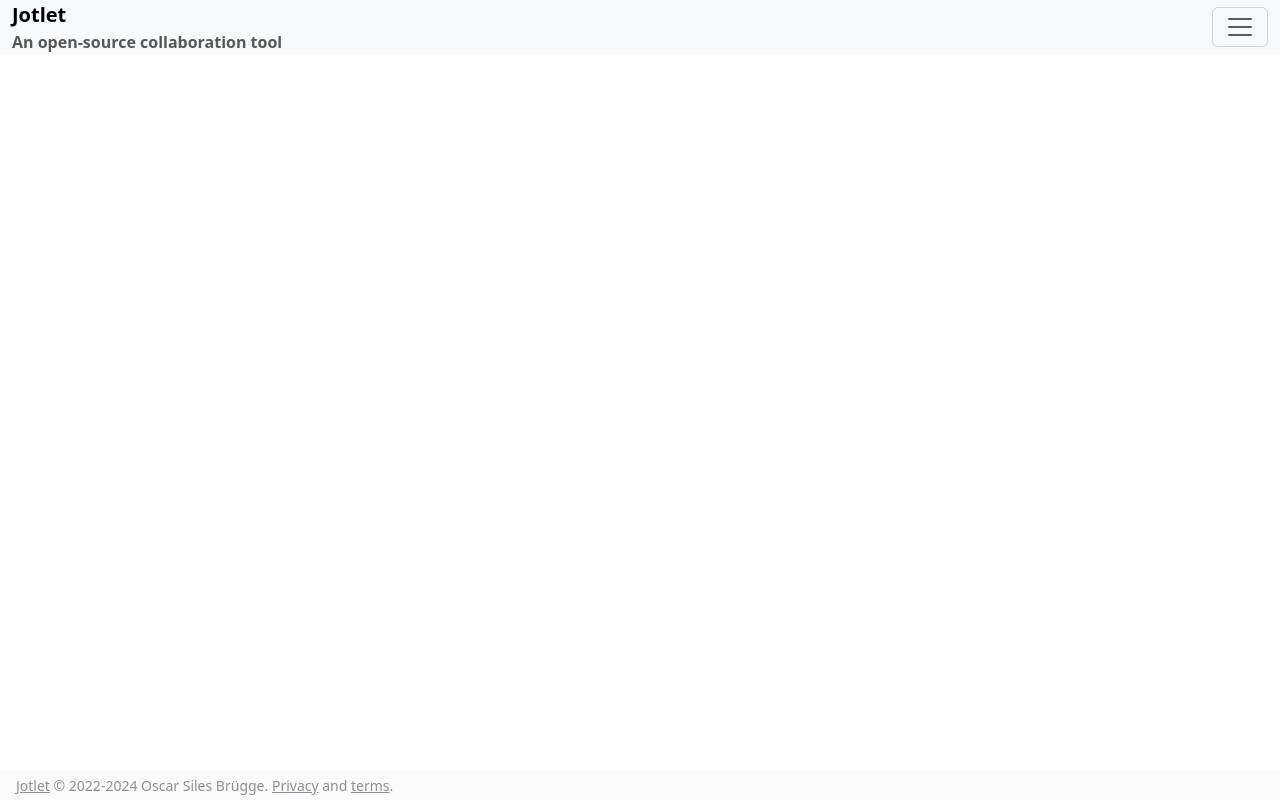
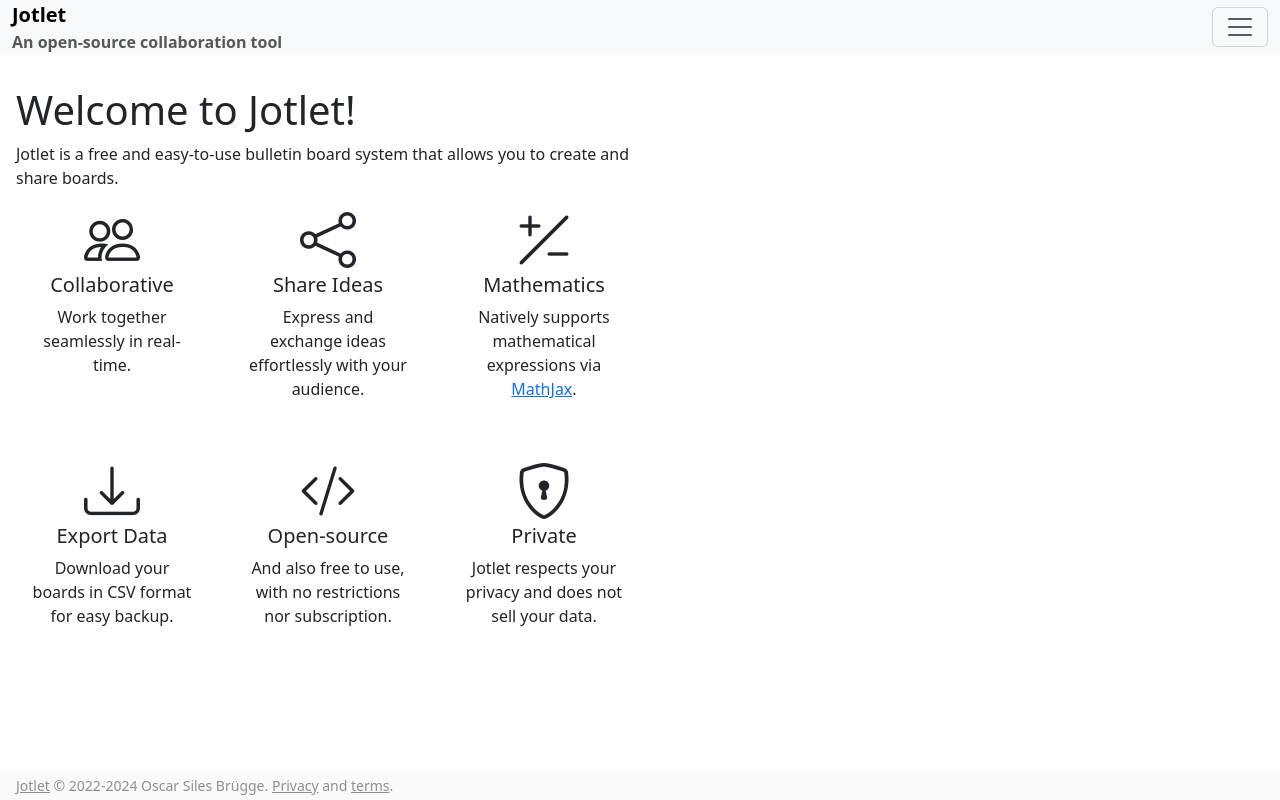
Before and after one commit to oscarsiles/jotlet, a Django app: template boards/templates/boards/index.html in a window 1280 px wide. Run offline with Django 4.2, Linux system fonts and the light colour scheme; the template is opened without the code that fills it, so the values that code supplies are empty; some libraries are stand-ins or nearby versions.

Commit message:
add a small splash for non-registered users

```diff
--- a/boards/templates/boards/index.html
+++ b/boards/templates/boards/index.html
@@ -35,6 +35,70 @@
                     <a class="btn btn-primary" href="{% url 'boards:index-all' %}">All Boards</a>
                 </p>
             {% endif %}
+            {% if not request.user.is_authenticated %}
+                <div class="col-md mt-4">
+                    <h1>Welcome to Jotlet!</h1>
+                    Jotlet is a free and easy-to-use bulletin board system that allows you to create and share boards.
+                    <div class="row text-center">
+                        <div class="col-sm-4">
+                            <div class="card mb-4 border-0">
+                                <div class="card-body">
+                                    <i class="bi bi-people display-4 mb-3"></i>
+                                    <h5 class="card-title">Collaborative</h5>
+                                    <p class="card-text">Work together seamlessly in real-time.</p>
+                                </div>
+                            </div>
+                        </div>
+                        <div class="col-sm-4">
+                            <div class="card mb-4 border-0">
+                                <div class="card-body">
+                                    <i class="bi bi-share display-4 mb-3"></i>
+                                    <h5 class="card-title">Share Ideas</h5>
+                                    <p class="card-text">Express and exchange ideas effortlessly with your audience.</p>
+                                </div>
+                            </div>
+                        </div>
+                        <div class="col-sm-4">
+                            <div class="card mb-4 border-0">
+                                <div class="card-body">
+                                    <i class="bi bi-plus-slash-minus display-4 mb-3"></i>
+                                    <h5 class="card-title">Mathematics</h5>
+                                    <p class="card-text">
+                                        Natively supports mathematical expressions via <a href="https://www.mathjax.org/">MathJax</a>.
+                                    </p>
+                                </div>
+                            </div>
+                        </div>
+                        <div class="col-sm-4">
+                            <div class="card mb-4 border-0">
+                                <div class="card-body">
+                                    <i class="bi bi-download display-4 mb-3"></i>
+                                    <h5 class="card-title">Export Data</h5>
+                                    <p class="card-text">Download your boards in CSV format for easy backup.</p>
+                                </div>
+                            </div>
+                        </div>
+                        <div class="col-sm-4">
+                            <div class="card mb-4 border-0">
+                                <div class="card-body">
+                                    <i class="bi bi-code-slash display-4 mb-3"></i>
+                                    <h5 class="card-title">Open-source</h5>
+                                    <p class="card-text">And also free to use, with no restrictions nor subscription.</p>
+                                </div>
+                            </div>
+                        </div>
+                        <div class="col-sm-4">
+                            <div class="card mb-4 border-0">
+                                <div class="card-body">
+                                    <i class="bi bi-shield-lock display-4 mb-3"></i>
+                                    <h5 class="card-title">Private</h5>
+                                    <p class="card-text">Jotlet respects your privacy and does not sell your data.</p>
+                                </div>
+                            </div>
+                        </div>
+                    </div>
+                </div>
+            {% endif %}
         </div>
         <div class="col-lg d-none d-lg-block"></div>
     </div>
```
